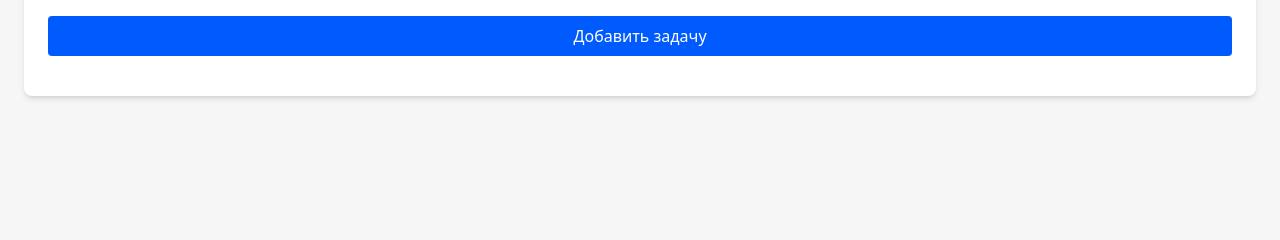
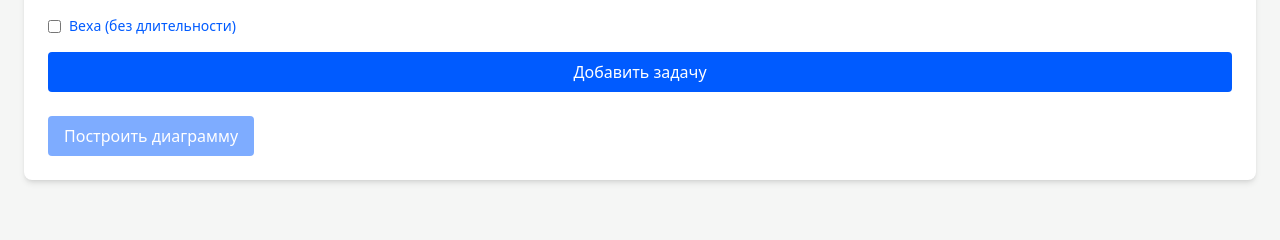
Before and after one commit to Swifter90/it-project-checklist, a Flask app: page / in a window 1280 px wide. Shown: the part 502-742 px from the top of the page. Run offline with Flask 3, Linux system fonts and the light colour scheme; some libraries are stand-ins or nearby versions.

Commit message:
туц2 index.html

```diff
--- a/templates/index.html
+++ b/templates/index.html
@@ -16,6 +16,15 @@
                         'ozon-white': '#FFFFFF',
                     }
                 }
+            }
+        }
+    </script>
+    <script>
+        function toggleEndDate(checkbox, index) {
+            const endDateInput = document.getElementById(`end_${index}`);
+            endDateInput.disabled = checkbox.checked;
+            if (checkbox.checked) {
+                endDateInput.value = document.getElementById(`start_${index}`).value;
             }
         }
     </script>
@@ -39,7 +48,7 @@
             <div class="mb-4">
                 <h2 class="text-lg font-semibold text-ozon-blue">Добавить задачу</h2>
                 <div class="flex flex-col gap-4">
-                    <input type="text" name="task_name" placeholder="Название задачи"
+                    <input type="text" name="task_name" placeholder="Название задачи" required
                            class="p-2 border rounded w-full focus:outline-none focus:ring-2 focus:ring-ozon-blue">
                     <input type="text" name="phase" placeholder="Фаза (опционально)"
                            class="p-2 border rounded w-full focus:outline-none focus:ring-2 focus:ring-ozon-blue">
@@ -51,32 +60,70 @@
                         <option value="{{ item.task }}">{{ item.task }}</option>
                         {% endfor %}
                     </select>
+                    <label class="flex items-center">
+                        <input type="checkbox" name="is_milestone" onchange="toggleEndDate(this, 'new')"
+                               class="mr-2">
+                        <span class="text-sm text-ozon-blue">Веха (без длительности)</span>
+                    </label>
                     <button type="submit" name="action" value="add_task"
                             class="bg-ozon-blue text-ozon-white px-4 py-2 rounded hover:bg-blue-700 transition">
                         Добавить задачу
                     </button>
                 </div>
             </div>
+            {% if checklist %}
             <div class="grid grid-cols-1 gap-4">
                 {% for item in checklist %}
                 <div class="border-b pb-4">
                     <div class="flex justify-between items-center">
-            <p class="font-semibold">{{ item.task }} ({{ item.phase }}, {{ item.team }})</p>
+                        <p class="font-semibold">{{ item.task }} ({{ item.phase }}, {{ item.team }}) {% if item.is_milestone %}[Веха]{% endif %}</p>
                         <button type="submit" name="action" value="delete_task" name="task_index" value="{{ loop.index0 }}"
                                 class="text-red-600 hover:text-red-800">Удалить</button>
                     </div>
                     <div class="mt-2 flex flex-col sm:flex-row sm:gap-4">
                         <div>
                             <label class="block text-sm">Дата начала:</label>
-                <input type="date" name="start_{{ loop.index0 }}"
+                            <input type="date" name="start_{{ loop.index0 }}" id="start_{{ loop.index0 }}"
                                    class="mt-1 p-2 border rounded w-full sm:w-48 focus:outline-none focus:ring-2 focus:ring-ozon-blue">
                         </div>
                         <div>
                             <label class="block text-sm">Дата окончания:</label>
-                <input type="date" name="end_{{ loop.index0 }}"
-                       class="mt-1 p-2 border rounded w-full sm:w-48 focus:outline-none focus:ring-2 focus:ring-ozon-blue">
+                            <input type="date" name="end_{{ loop.index0 }}" id="end_{{ loop.index0 }}"
+                                   class="mt-1 p-2 border rounded w-full sm:w-48 focus:outline-none focus:ring-2 focus:ring-ozon-blue"
+                                   {% if item.is_milestone %} disabled {% endif %}>
                         </div>
+                        <label class="flex items-center mt-2">
+                            <input type="checkbox" name="is_milestone_{{ loop.index0 }}"
+                                   onchange="toggleEndDate(this, '{{ loop.index0 }}')"
+                                   {% if item.is_milestone %} checked {% endif %}
+                                   class="mr-2">
+                            <span class="text-sm text-ozon-blue">Веха</span>
+                        </label>
                     </div>
                 </div>
                 {% endfor %}
             </div>
+            {% endif %}
+            <div class="mt-6 flex gap-4">
+                <button type="submit" name="action" value="build_gantt"
+                        class="bg-ozon-blue text-ozon-white px-4 py-2 rounded hover:bg-blue-700 transition
+                        {% if not checklist %} opacity-50 cursor-not-allowed {% endif %}"
+                        {% if not checklist %} disabled {% endif %}>
+                    Построить диаграмму
+                </button>
+                {% if pdf_available %}
+                <a href="/download_pdf" class="bg-ozon-orange text-ozon-white px-4 py-2 rounded hover:bg-orange-700 transition">
+                    Скачать PDF
+                </a>
+                {% endif %}
+            </div>
+        </form>
+
+        {% if graph %}
+        <div class="bg-ozon-white shadow-md rounded-lg p-6">
+            {{ graph | safe }}
+        </div>
+        {% endif %}
+    </div>
+</body>
+</html>
```
Lines whose indentation alone changed are shown as unchanged.
